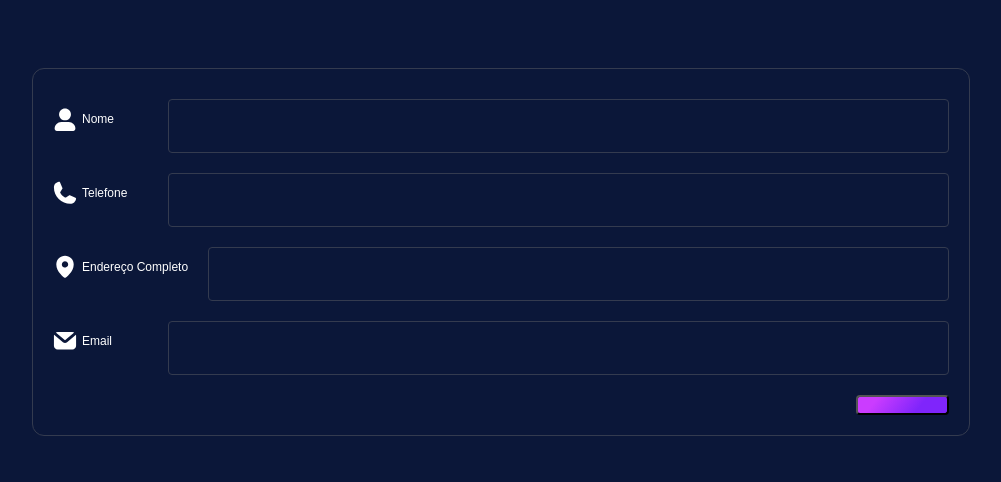
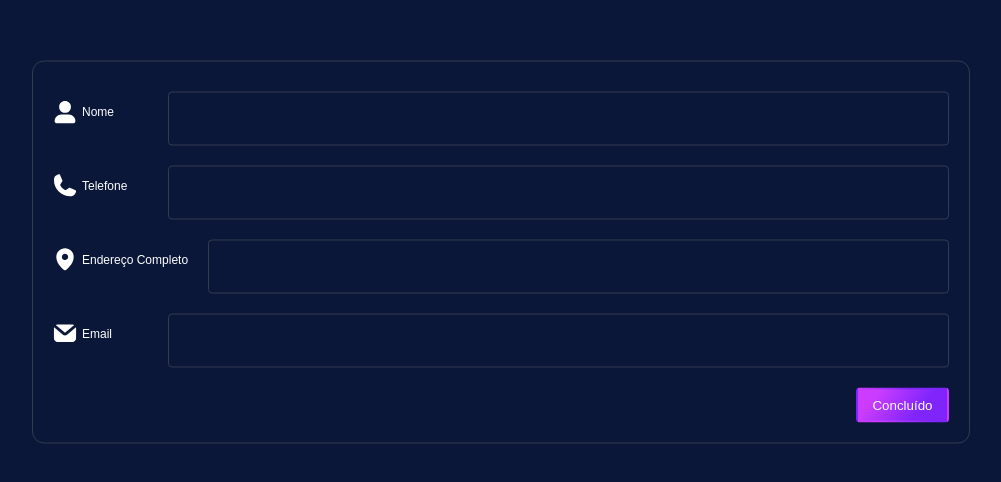
Before and after one commit to iru-Y/os_mananger-front, a Vue app: page / in a window 1280 px wide. Shown: the part 148-630 px from the top of the page, without its empty margins (139-1140 px from the left). Built offline with nearby package versions, Linux system fonts and the light colour scheme; the HTML template or start-up script is replaced by a standard one; a web font is replaced by a local one.

Commit message:
criando função de click. DefaultButton

```diff
--- a/package.json
+++ b/package.json
@@ -11,7 +11,8 @@
     "type-check": "vue-tsc --build"
   },
   "dependencies": {
-    "vue": "^3.5.13"
+    "vue": "^3.5.13",
+    "vue-router": "^4.5.0"
   },
   "devDependencies": {
     "@tsconfig/node22": "^22.0.1",
--- a/src/components/DefaultButton.vue
+++ b/src/components/DefaultButton.vue
@@ -1,5 +1,6 @@
 <template>
-<button >
+<button @click="$emit('click')">
+    {{ subimitText }}
 </button>
 </template>
 
@@ -8,7 +9,19 @@ import { defineComponent, ref } from 'vue';
 
 export default defineComponent({
     name: "DefaultButton",
-    props: {}
+    props: {
+        subimitText: {
+            type: String,
+            default: "botão"
+        },
+
+    },
+    emits: ["click"],
+    setup (props, {emit}) {
+        const handleClick = () => {
+            emit("click")
+        }
+    }
 });
 </script>
 
@@ -19,10 +32,12 @@ flex-direction: row;
 justify-content: center;
 align-items: center;
 padding: 8px;
+color: white;
 gap: 8px;
 width: 93px;
 height: 30;
 background: linear-gradient(128.49deg, #CB3CFF 19.86%, #7F25FB 68.34%);
+border-color: transparent;
 border-radius: 4px;
 }
 </style>
--- a/src/view/HomeView.vue
+++ b/src/view/HomeView.vue
@@ -6,7 +6,7 @@
     <InputLogin imagePath= "src/assets/adress.svg" description="Endereço Completo"/>
     <InputLogin imagePath= "src/assets/email.svg" description="Email"/>
     <div class="button-wrapper">
-        <DefaultButton class="submit-btn" />
+        <DefaultButton class="submit-btn" subimitText="Concluído" @click=""/>
       </div>
   </div>
 
@@ -22,7 +22,8 @@ export default defineComponent({
   name: "HomeView",
   components: {
     InputLogin, DefaultButton
-  }
+  },
+
 })
 
 </script>
```
Also changed, not shown: 1 other file (tests, documents, lock files or other folders).
